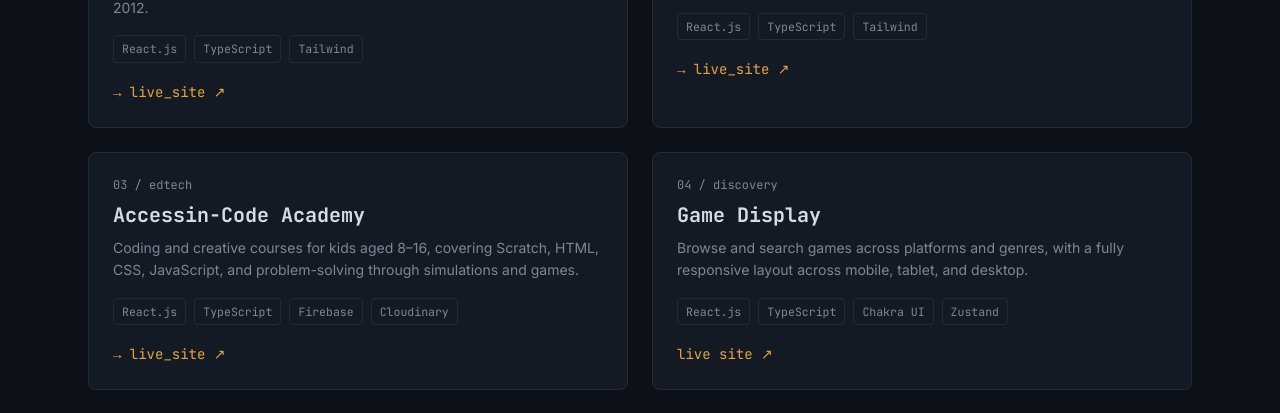
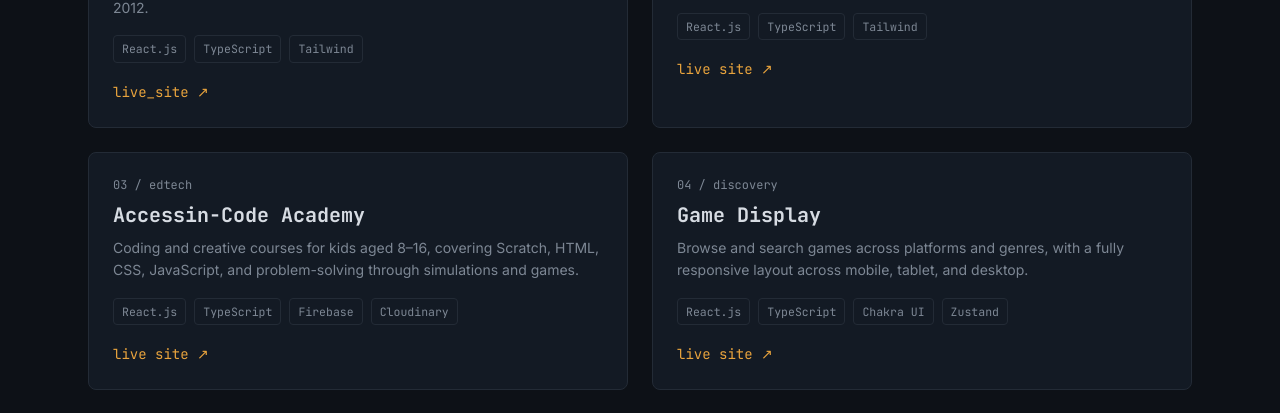
Before and after one commit to tarocee/portfolio, a plain HTML site: page index.html in a window 1280 px wide. Shown: the part 1761-2174 px from the top of the page. Drawn offline with nearby package versions, Linux system fonts and the light colour scheme.

Commit message:
Fix link text for project live sites

```diff
--- a/index.html
+++ b/index.html
@@ -67,7 +67,7 @@
     to deploy — so your team doesn't need a frontend hire and a backend hire, just one.
   </p>
   <div class="mt-8 flex flex-wrap gap-4">
-    <a href="#work" class="mono px-5 py-3 bg-[var(--amber)] text-[#0d1117] font-bold text-sm hover:bg-[#f4b559] transition">view projects()</a>
+    <a href="#work" class="mono px-5 py-3 bg-[var(--amber)] text-[#0d1117] font-bold text-sm hover:bg-[#f4b559] transition">view projects</a>
     <a href="#contact" class="mono px-5 py-3 border border-[var(--line)] text-sm hover:border-[var(--amber-dim)] transition">get in touch</a>
   </div>
   <div class="mt-14 max-w-lg card rounded-lg p-5 mono text-sm">
@@ -108,7 +108,7 @@
       <div class="flex flex-wrap gap-2 mb-4">
         <span class="tag mono px-2 py-1 rounded">React.js</span><span class="tag mono px-2 py-1 rounded">TypeScript</span><span class="tag mono px-2 py-1 rounded">Tailwind</span>
       </div>
-      <a href="https://nkwazimagazine.com/" target="_blank" rel="noopener noreferrer" class="mono text-sm text-[var(--amber)] hover:underline">→ live_site ↗</a>
+      <a href="https://nkwazimagazine.com/" target="_blank" rel="noopener noreferrer" class="mono text-sm text-[var(--amber)] hover:underline"> live_site ↗</a>
     </article>
 
     <article class="card rounded-lg p-6">
@@ -118,7 +118,7 @@
       <div class="flex flex-wrap gap-2 mb-4">
         <span class="tag mono px-2 py-1 rounded">React.js</span><span class="tag mono px-2 py-1 rounded">TypeScript</span><span class="tag mono px-2 py-1 rounded">Tailwind</span>
       </div>
-      <a href="https://accessin-media-connect.web.app/" target="_blank" rel="noopener noreferrer" class="mono text-sm text-[var(--amber)] hover:underline">→ live_site ↗</a>
+      <a href="https://accessin-media-connect.web.app/" target="_blank" rel="noopener noreferrer" class="mono text-sm text-[var(--amber)] hover:underline"> live site ↗</a>
     </article>
 
     <article class="card rounded-lg p-6">
@@ -128,7 +128,7 @@
       <div class="flex flex-wrap gap-2 mb-4">
         <span class="tag mono px-2 py-1 rounded">React.js</span><span class="tag mono px-2 py-1 rounded">TypeScript</span><span class="tag mono px-2 py-1 rounded">Firebase</span><span class="tag mono px-2 py-1 rounded">Cloudinary</span>
       </div>
-      <a href="https://accessin-code-academy.web.app/" target="_blank" rel="noopener noreferrer" class="mono text-sm text-[var(--amber)] hover:underline">→ live_site ↗</a>
+      <a href="https://accessin-code-academy.web.app/" target="_blank" rel="noopener noreferrer" class="mono text-sm text-[var(--amber)] hover:underline"> live site ↗</a>
     </article>
 
     <article class="card rounded-lg p-6">
```
